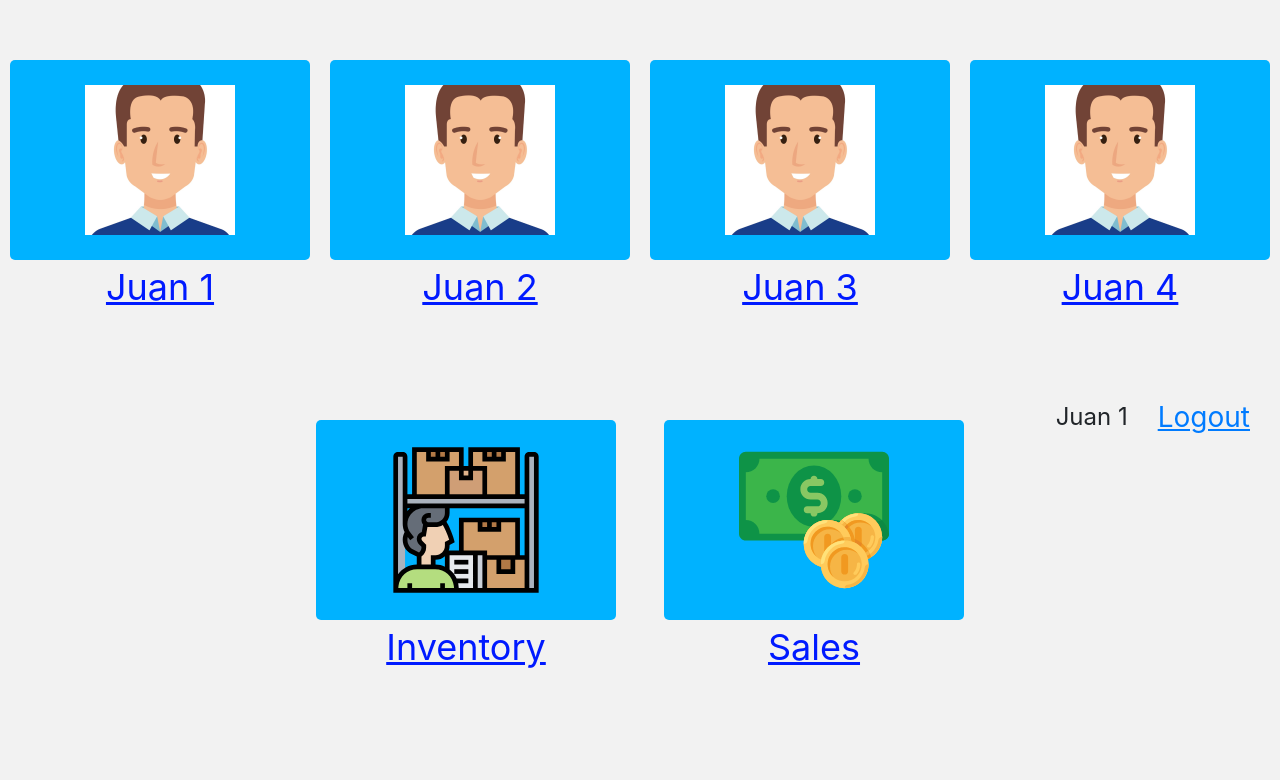
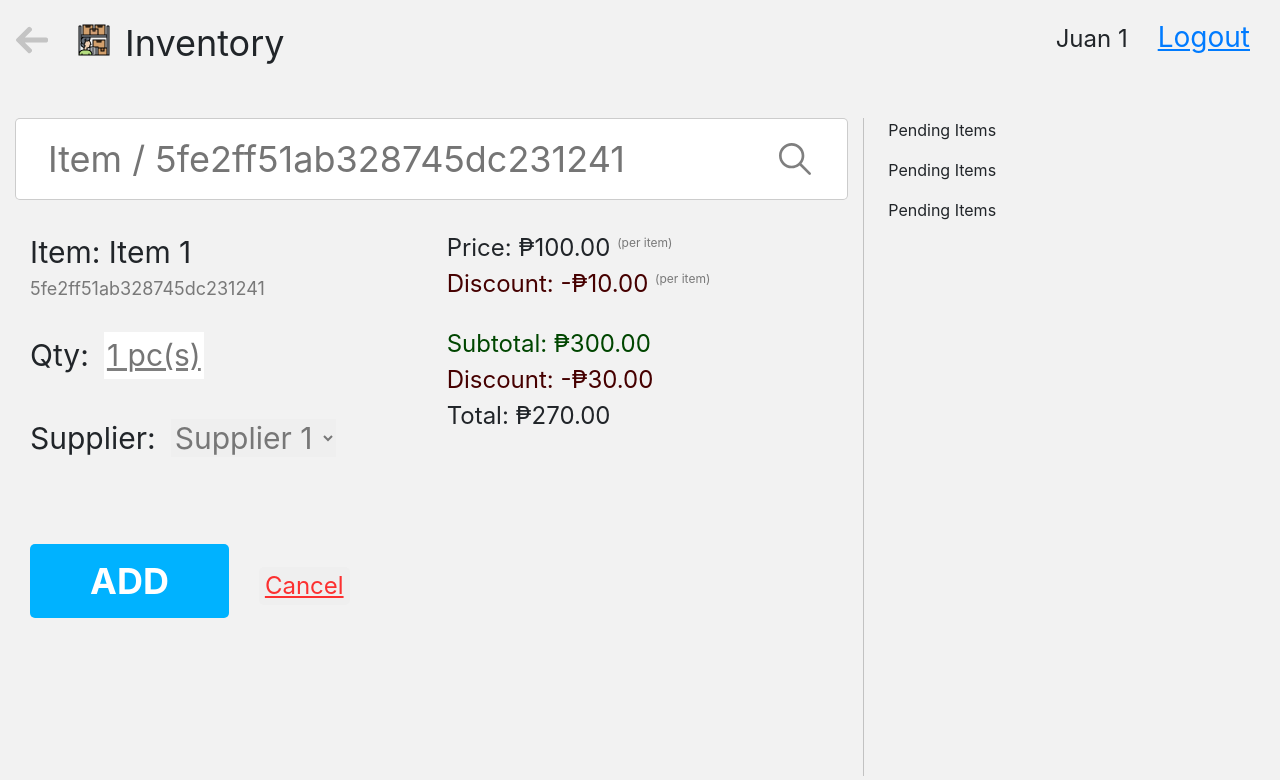
Before and after one commit to Simperfy/pos-inventory-system-ui, a React (Create React App) app: page / in a window 1280 px wide. Shown: the top 780 px of the page. Built offline with nearby package versions, Linux system fonts and the light colour scheme.

Commit message:
REFACTORED: Overall folder structure 2

```diff
--- a/src/components/App.js
+++ b/src/components/App.js
@@ -9,8 +9,8 @@ function App() {
   return (
     <div className="vh-100 vw-100" style={{backgroundColor: "#F2F2F2"}}>
       <Container fluid className="d-flex flex-column h-100">
-        <Home />
-        <SelectionScreen />
+        {/* <Home /> */}
+        {/* <SelectionScreen /> */}
         <Inventory />
       </Container>
     </div>
--- a/src/components/MainForm.js
+++ b/src/layout/MainFormLayout.js
@@ -1,7 +1,7 @@
 import React from 'react';
 
-import SearchBar from './SearchBar';
-import FormGroup from './FormGroup';
+import SearchBar from '../components/SearchBar';
+import FormGroup from '../components/FormGroup';
 
 function MainForm() {
   return (
--- a/src/components/MainLayout.js
+++ b/src/layout/MainLayout.js
@@ -2,7 +2,7 @@ import React from 'react';
 
 import Row from 'react-bootstrap/Row';
 
-import MainNav from './MainNav';
+import MainNav from './MainNavLayout';
 
 import './MainLayout.css';
 
--- a/src/components/MainNav.js
+++ b/src/layout/MainNavLayout.js
@@ -1,7 +1,7 @@
 import React from 'react';
 
-import TopLeftNav from './TopLeftNav';
-import TopRightNav from './TopRightNav';
+import TopLeftNav from '../components/TopLeftNav';
+import TopRightNav from '../components/TopRightNav';
 
 const MainNav = () => (
   <>
--- a/src/pages/InventoryPage.js
+++ b/src/pages/InventoryPage.js
@@ -1,7 +1,7 @@
 import React from 'react';
 
-import MainLayout from '../components/MainLayout';
-import MainForm from '../components/MainForm';
+import MainLayout from '../layout/MainLayout';
+import MainForm from '../layout/MainFormLayout';
 
 import './InventoryPage.css';
 
```
Also changed, not shown: src/layout/MainLayout.css (renamed from src/components/MainLayout.css), 1 other file (tests, documents, lock files or other folders).
